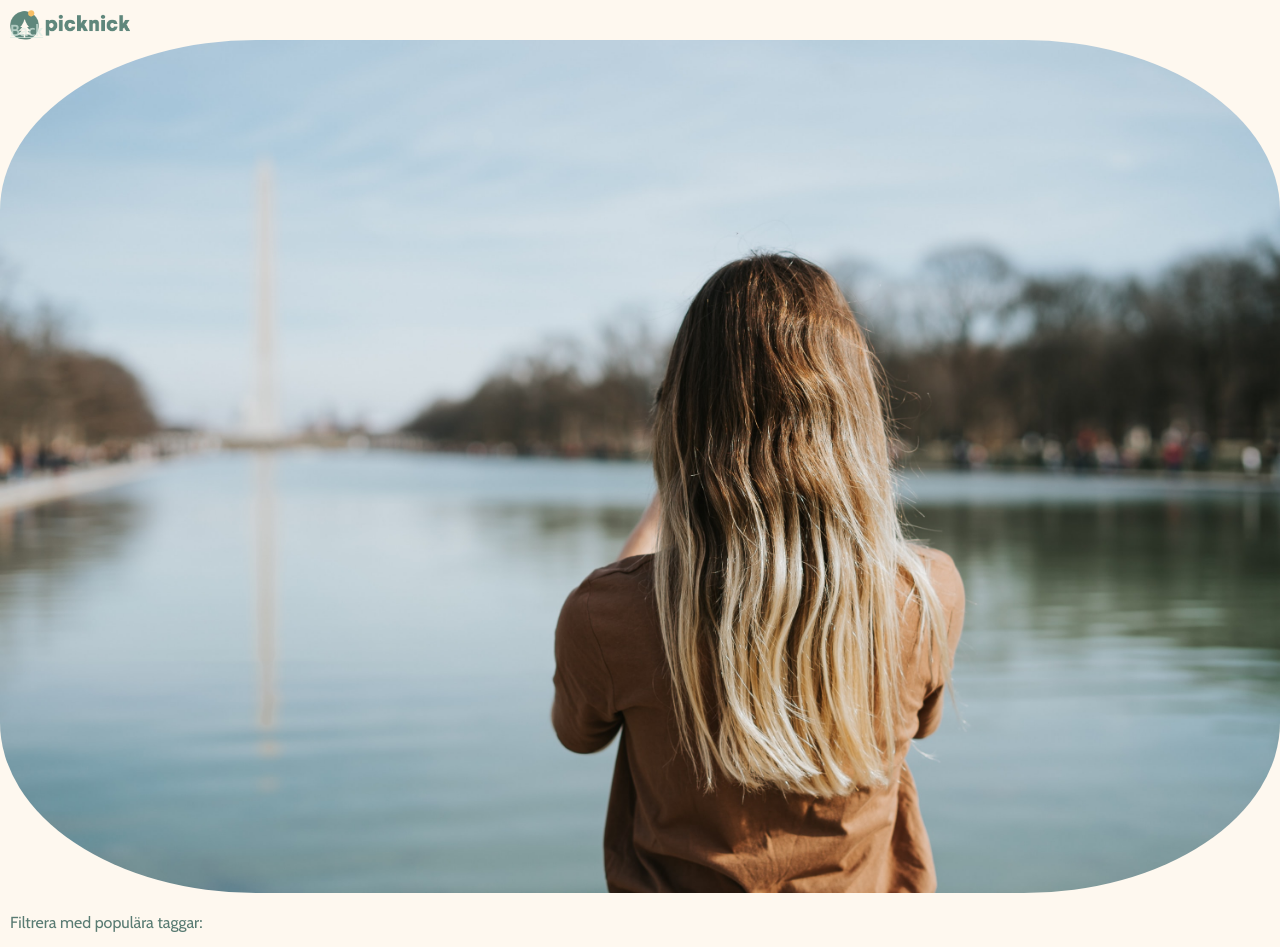
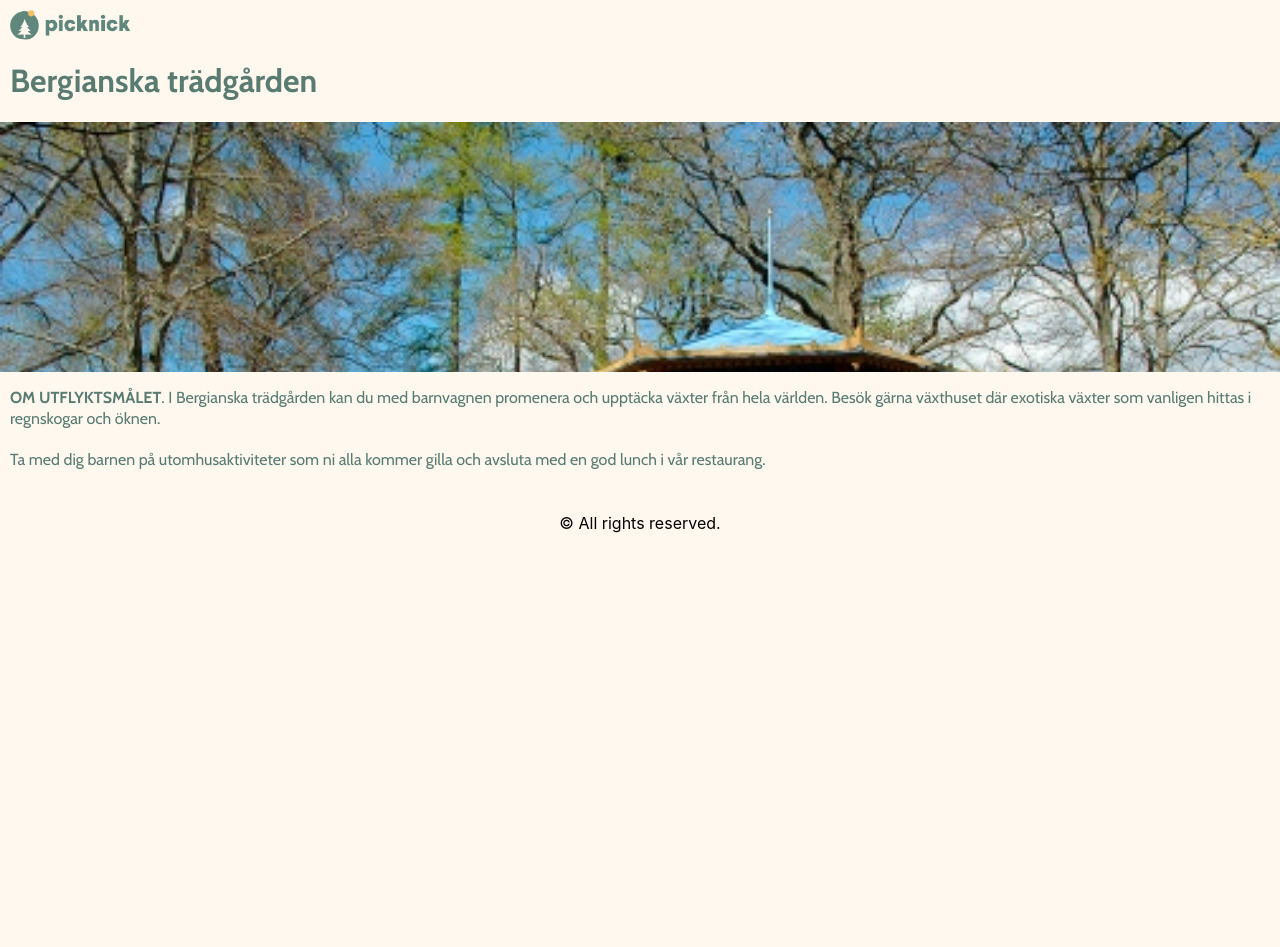
Before and after one commit to Soljojjo/Picknick, a React (Create React App) app: page /InfoPage in a window 1280 px wide. Shown: the top 947 px of the page. After the commit the page ends 800 px from the top, so only its background shows below. Built offline with nearby package versions, Linux system fonts and the light colour scheme.

Commit message:
CSS changes small

```diff
--- a/public/css/styles.css
+++ b/public/css/styles.css
@@ -82,7 +82,7 @@ h3 {
     color: #FEF8EF;
     color: rgba(218, 236, 226, 0.671);
     padding-left: 10px;
-    padding-top: px;;
+    padding-top: px;
 }
 
 /*------------------------------------bild hantering*/
@@ -94,7 +94,9 @@ h3 {
 
 
 .menupicture {
-    width: 100%;
+    height: 250px;
+    background: url(../places/bergianska/paviljong.jpg);
+    background-size: 100%;
 }
 
 
--- a/src/project/InfoPage.js
+++ b/src/project/InfoPage.js
@@ -2,19 +2,19 @@ import React, { useEffect, useState } from 'react';
 import Destinations from './Destinations';
 import Places from './Places.json';
 import { Route, BrowserRouter as Router, Switch, Link } from "react-router-dom";
+import id from './Destinations';
 
 
 
 
-
-const InfoPage = (props) => {
+const InfoPage = () => {
 
     function handleClick() {
         console.log('The link was clicked. ');
         <Link to= "/"></Link>;
       }
 
-      const destId = props.destinationID;
+
 
 
     // Can only return one object, encapsulated in a DIV here
@@ -34,22 +34,22 @@ const InfoPage = (props) => {
 
             <div class="infoContainer">
                 <div>
-                <Link class="link" name to= "/">Back</Link>
+                <Link class="link" name to= "/"></Link>
                 </div>
-                {Places.filter((place) => place.id === destId).map(place =>
+                {Places.filter((place) => place.id === 1).map(place =>
                 <div>
                 <h1>{place.name}</h1>
                 </div>
                 )}
                 <div>
-                <img class="menupicture" src="./images/water.jpg" alt="girl at water"/>
+                <div class="menupicture" />
                 </div>
 
             </div>
 
             <div class="infoContainer2">
 
-            <p class="body_copy">Filtrera med populära taggar:</p>
+            <p class="body_copy"></p>
 
             </div>
 
```
